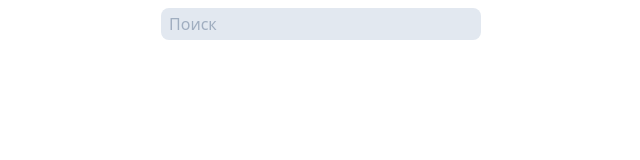
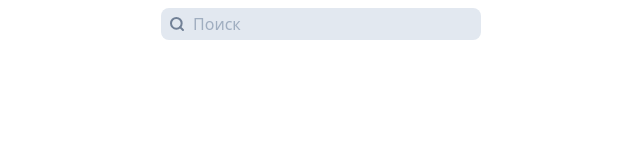
Before and after one commit to vladislavkn/gif-search, a React (Create React App) app: page / in a window 1280 px wide. Shown: the top 160 px of the page, without its empty margins (319-959 px from the left). Built offline with nearby package versions, Linux system fonts and the light colour scheme.

Commit message:
add search icon

```diff
--- a/package.json
+++ b/package.json
@@ -12,6 +12,7 @@
     "@types/react-dom": "^16.9.8",
     "react": "^17.0.1",
     "react-dom": "^17.0.1",
+    "react-feather": "^2.0.8",
     "react-scripts": "4.0.0",
     "typescript": "^4.0.3",
     "web-vitals": "^0.2.4"
--- a/src/components/SearchInput.tsx
+++ b/src/components/SearchInput.tsx
@@ -1,4 +1,5 @@
 import React from "react";
+import { Search } from "react-feather";
 
 interface ISearchInputProps {
   value: string;
@@ -8,6 +9,7 @@ interface ISearchInputProps {
 const SearchInput: React.FC<ISearchInputProps> = ({ value, onChange }) => (
   <div className="p-2 flex justify-center">
     <div className="bg-gray-300 rounded-lg max-w-xs py-1 px-2 flex flex-grow items-center">
+      <Search size={16} strokeWidth={3} className="text-gray-600 mr-2" />
       <input
         className="flex flex-grow bg-transparent text-gray-600 outline-none"
         type="text"
```
Also changed, not shown: 1 other file (tests, documents, lock files or other folders).
